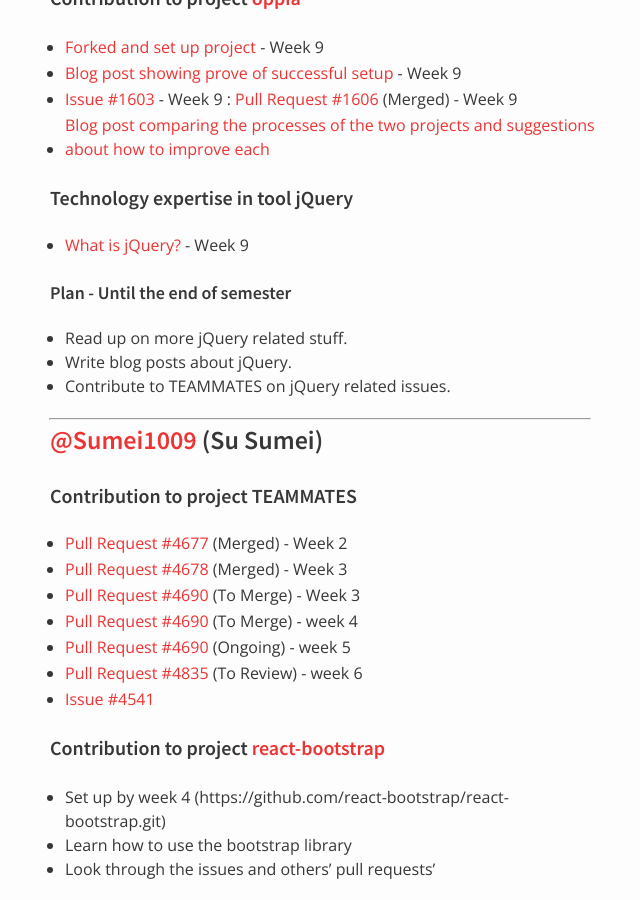
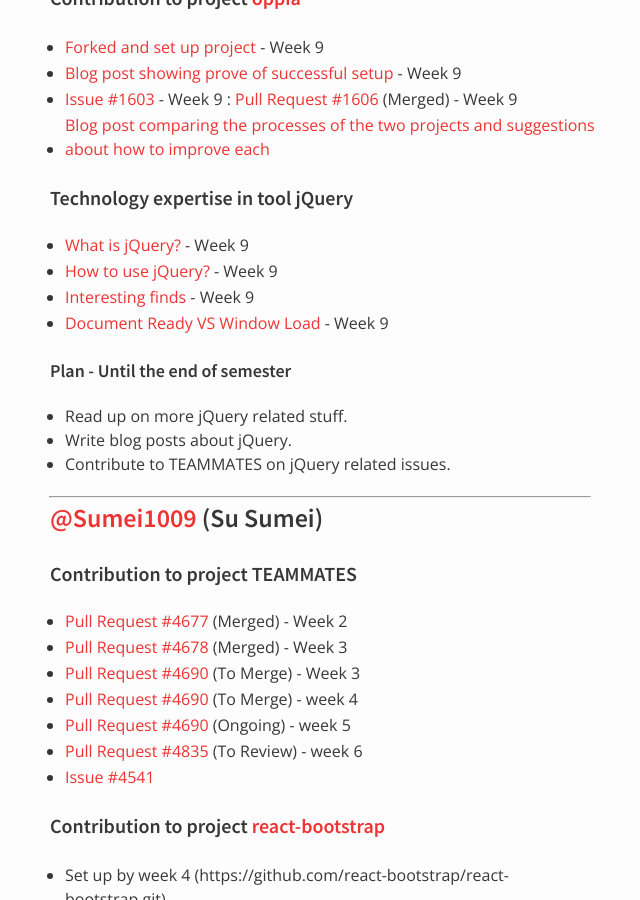
Before and after one commit to nus-oss/cs3281-AY1516S2-website, a Jekyll site: the page built from teams/teammates.md, in a window 1280 px wide and 900 px high, scrolled down 2539 px. Shown: the whole window, without its empty margins (320-960 px from the left). Built offline with Jekyll 4.4.1, drawn with Linux system fonts in a browser that asks for light colours.

Commit message:
updated progress

```diff
--- a/teams/teammates.md
+++ b/teams/teammates.md
@@ -89,6 +89,9 @@
 
 #### Technology expertise in tool jQuery
  * [What is jQuery?](https://cs3281.wordpress.com/2016/03/17/what-is-jquery/) - Week 9
+ * [How to use jQuery?](https://cs3281.wordpress.com/2016/03/18/how-to-use-jquery/) - Week 9
+ * [Interesting finds](https://cs3281.wordpress.com/2016/03/18/interesting-finds/) - Week 9
+ * [Document Ready VS Window Load](https://cs3281.wordpress.com/2016/03/18/document-ready-window-load/) - Week 9
 
 ##### Plan - Until the end of semester
  * Read up on more jQuery related stuff.
```
